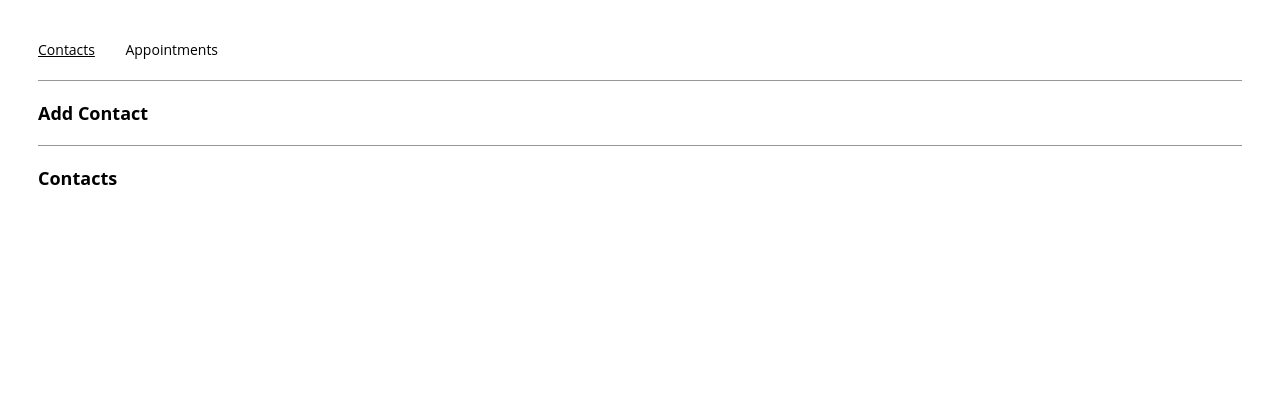
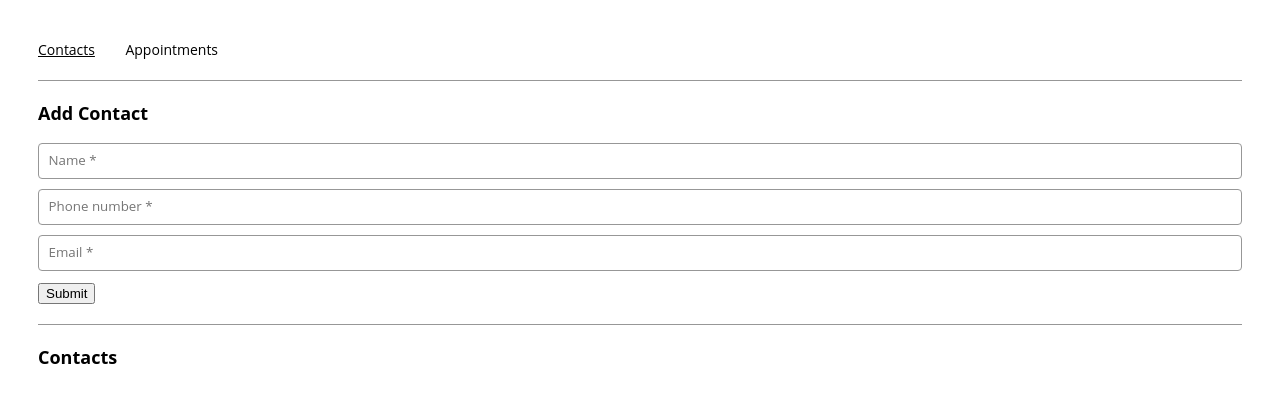
Before and after one commit to dabuar98/appointment-planner, a React (Create React App) app: page /contacts in a window 1280 px wide. Shown: the top 402 px of the page. Built offline with nearby package versions, Linux system fonts and the light colour scheme.

Commit message:
Add form's input elements

```diff
--- a/src/components/contactForm/ContactForm.js
+++ b/src/components/contactForm/ContactForm.js
@@ -10,6 +10,13 @@ export const ContactForm = ({
   handleSubmit
 }) => {
   return (
-    <></>
+    <>
+      <form onSubmit={handleSubmit}>
+        <input onChange={({ target }) => setName(target.value)} value={name} placeholder="Name *" type="text" required="true"/>
+        <input onChange={({ target }) => setPhone(target.value)} value={phone} placeholder="Phone number *" type="number" required="true"/>
+        <input onChange={({ target }) => setEmail(target.value)} value={email} placeholder="Email *" type="email" required="true"/>
+        <button type="submit">Submit</button>
+      </form>
+    </>
   );
 };
```
